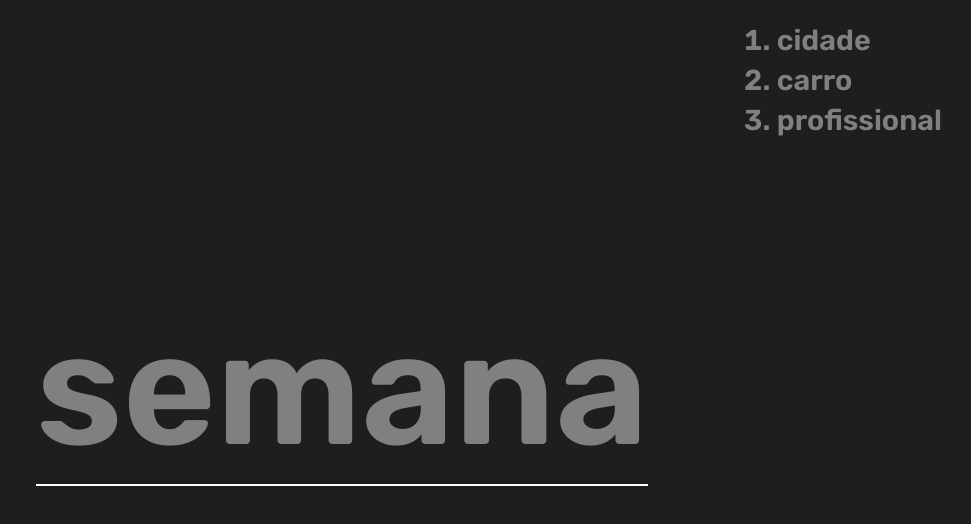
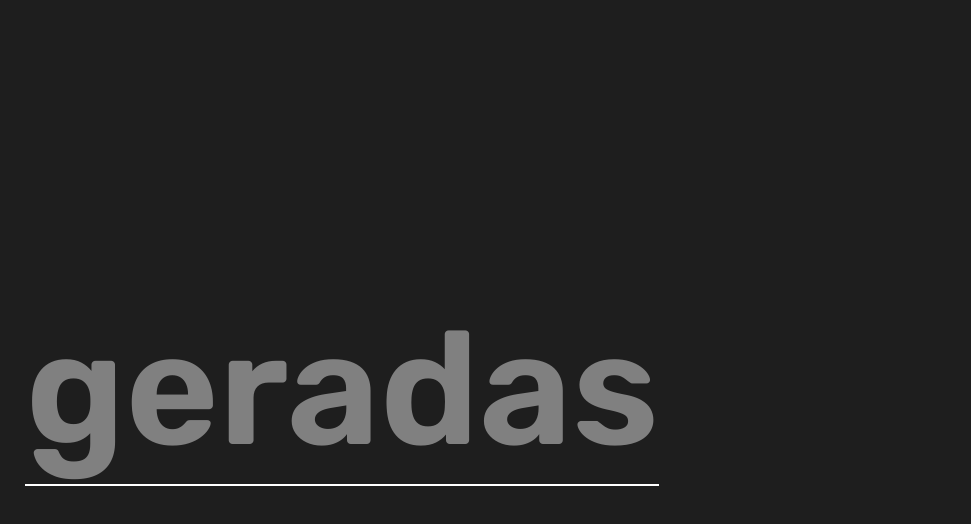
Before and after one commit to AloisioFernandes/maratona-JS3, a React (Create React App) app in the folder typing/: page / in a window 1280 px wide. Shown: the top 524 px of the page, without its empty margins (298-1269 px from the left). Built offline with nearby package versions, Linux system fonts and the light colour scheme.

Commit message:
Listando palavras digitadas.

```diff
--- a/typing/src/App.js
+++ b/typing/src/App.js
@@ -44,7 +44,7 @@ const App = () => {
 
   useEffect(() => {
     const wordFromValidKeys = validKeys.join('').toLowerCase()
-    if(word === wordFromValidKeys) {
+    if(word && word === wordFromValidKeys) {
       let newWord = null
       do {
         newWord = getWord()
@@ -78,9 +78,7 @@ const App = () => {
       <div className="typed-keys">{typedKeys ? typedKeys.join(' ') : null}</div>
       <div className="completed-words">
         <ol>
-          <li>cidade</li>
-          <li>carro</li>
-          <li>profissional</li>
+          {completedWords.map(word => (<li key={word}>{word}</li>))}
         </ol>
       </div>
     </div>
--- a/typing/src/index.css
+++ b/typing/src/index.css
@@ -51,7 +51,7 @@ body {
   top: 0;
   right: 0;
   text-align: left;
-  padding: 20px 40px;
+  padding: 20px 40px 20px 80px;
   font-size: 1.8rem;
   line-height: 2.5rem;
   opacity: 0.5;
```
